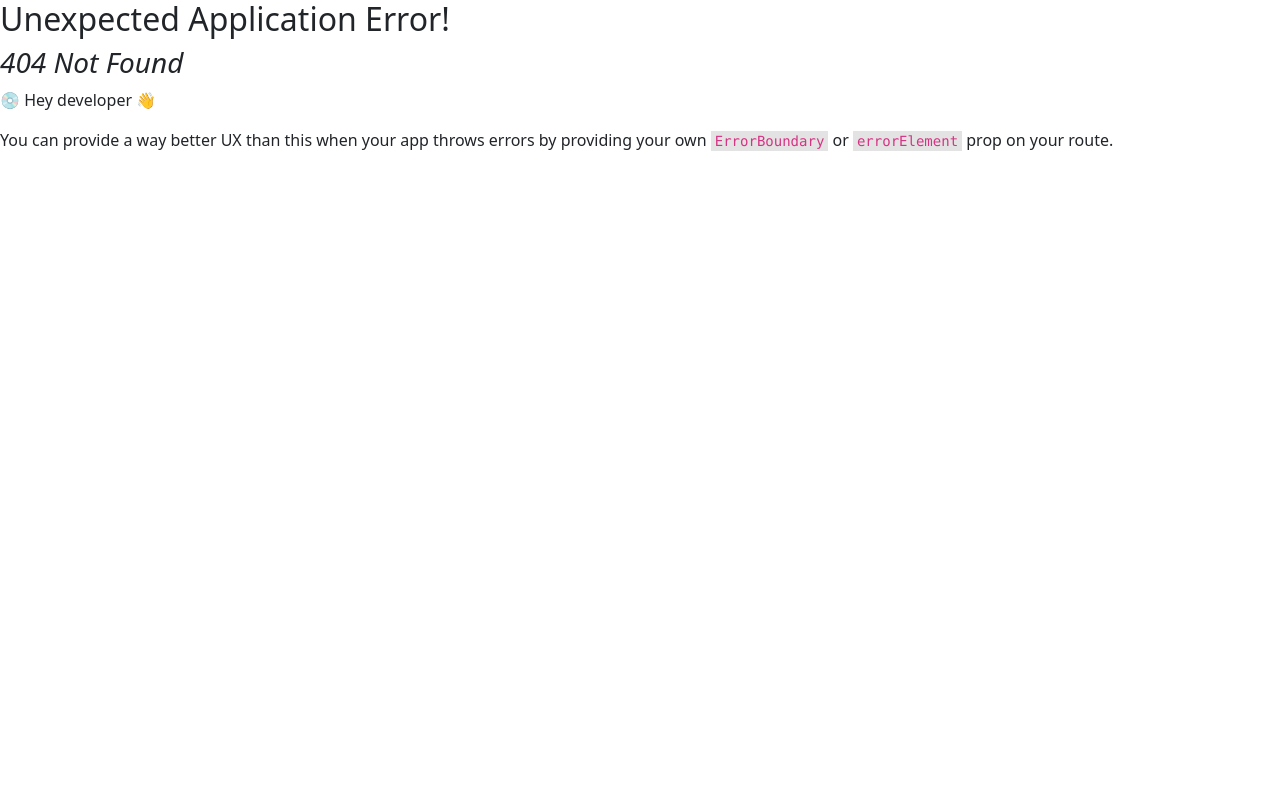
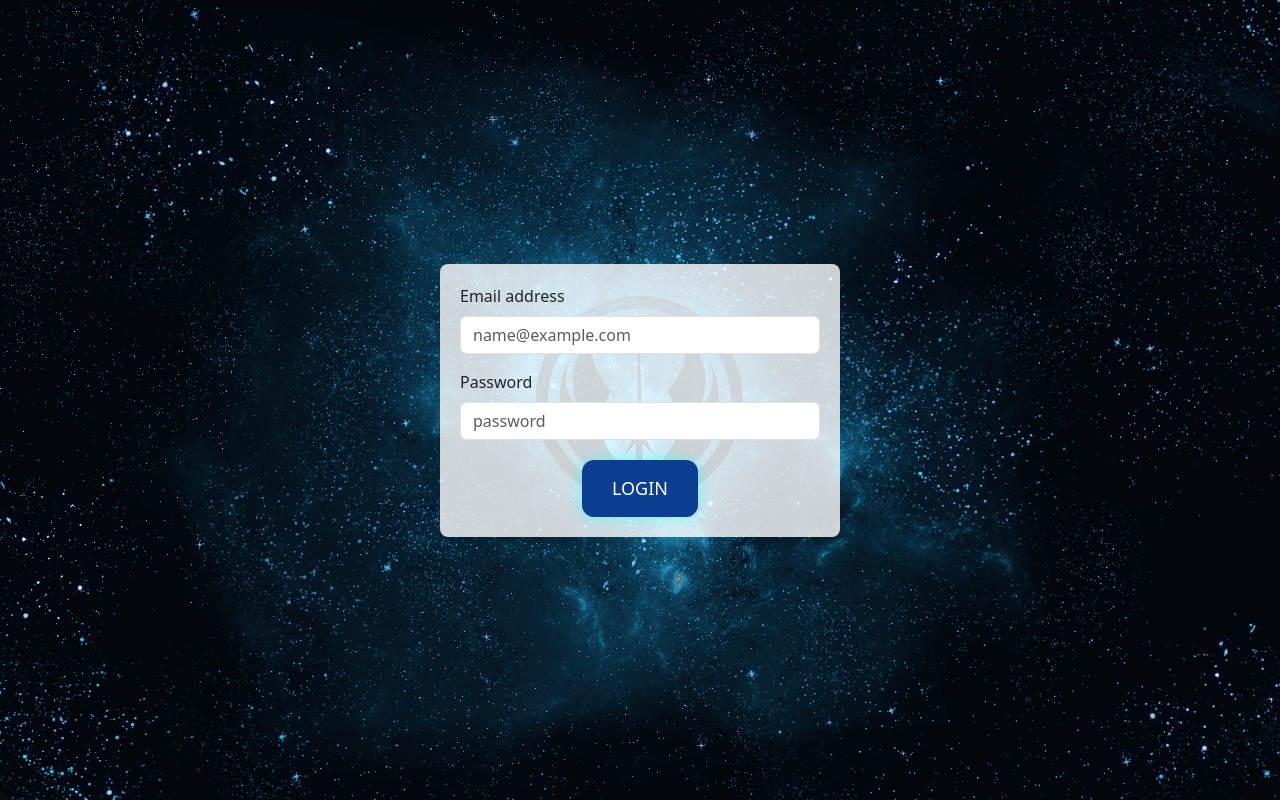
Before and after one commit to agustinsara/Porfolio, a React (Create React App) app: page /login in a window 1280 px wide. Before the commit this address had no page. Built offline with nearby package versions, Linux system fonts and the light colour scheme; a web font is replaced by a local one.

Commit message:
Login terminado

```diff
--- a/src/index.js
+++ b/src/index.js
@@ -1,33 +1,45 @@
-import React from 'react';
+import React, { useState } from 'react';
 import ReactDOM from 'react-dom/client';
-import App from './App';
-import styles from "../src/styles/styles.css";
 import reportWebVitals from './reportWebVitals';
 import Layout from './components/layout';
 import 'bootstrap/dist/css/bootstrap.min.css';
+import ProtectedRoute from './utils/ProtectedRoute';
 import {
   createBrowserRouter,
-    RouterProvider,
-  } from "react-router-dom";
+  RouterProvider,
+} from "react-router-dom";
 import Abm from './components/abm';
+import Login from './login/Login';
+
+const AppWrapper = () => {
+  const [isAuthenticated, setIsAuthenticated] = useState(false);
 
   const router = createBrowserRouter([
     {
       path: "/",
-      element: <div className='body'><Layout></Layout></div>,
+      element: <div className='body'><Layout /></div>,
     },
     {
-      path:"/abm",
-      element: <Abm></Abm>
-    }
+      path: "/abm",
+      element: (
+        <ProtectedRoute isAuthenticated={isAuthenticated}>
+          <Abm />
+        </ProtectedRoute>
+      ),
+    },
+    {
+      path: '/login',
+      element: <Login setIsAuthenticated={setIsAuthenticated} />,
+    },
   ]);
+
+  return <RouterProvider router={router} />;
+};
 
 ReactDOM.createRoot(document.getElementById("root")).render(
   <React.StrictMode>
-    <RouterProvider router={router} />
+    <AppWrapper />
   </React.StrictMode>
 );
-// If you want to start measuring performance in your app, pass a function
-// to log results (for example: reportWebVitals(console.log))
-// or send to an analytics endpoint. Learn more: https://bit.ly/CRA-vitals
+
 reportWebVitals();
--- /dev/null
+++ b/src/login/Login.jsx
@@ -0,0 +1,46 @@
+import React from 'react';
+import Form from 'react-bootstrap/Form';
+import '../styles/login.css'; // Asegúrate de que esta ruta sea correcta
+import { useNavigate } from 'react-router-dom';
+
+function Login({ setIsAuthenticated }) {
+    const navigate = useNavigate();
+
+    const handleSubmit = (e) => {
+        e.preventDefault();
+        const email = "agustindev@gmail.com";
+        const password = "QuelafuerzaTeAcompañe123";
+
+        const emailValue = e.target.elements.email.value;
+        const passValue = e.target.elements.password.value;
+
+        if (emailValue === email && passValue === password) {
+            setIsAuthenticated(true);
+            navigate('/abm');
+        } else {
+            alert("Email o contraseña incorrectos");
+        }
+    }
+
+    return (
+        <div className='login-container'>
+            <Form onSubmit={handleSubmit}>
+                <Form.Group className="mb-3" controlId="email">
+                    <Form.Label>Email address</Form.Label>
+                    <Form.Control type="email" placeholder="name@example.com" name="email" />
+                </Form.Group>
+                <Form.Group className="mb-3" controlId="password">
+                    <Form.Label>Password</Form.Label>
+                    <Form.Control type="password" placeholder="password" name="password" />
+                </Form.Group>
+                <div className="holocron-button-container">
+                    <button type="submit" className="holocron-login-button">
+                        <span className="button-text">Login</span>
+                    </button>
+                </div>
+            </Form>
+        </div>
+    );
+}
+
+export default Login;
--- /dev/null
+++ b/src/styles/login.css
@@ -0,0 +1,66 @@
+.login-container {
+    background-image: url("../assets/fondoLogin.webp");
+    background-size: cover;
+    background-position: center;
+    height: 100vh;
+    display: flex;
+    justify-content: center;
+    align-items: center;
+    position: relative;
+}
+
+form {
+    background: rgba(255, 255, 255, 0.8);
+    padding: 20px;
+    border-radius: 8px;
+    box-shadow: 0 4px 8px rgba(0, 0, 0, 0.1);
+    width: 400px;
+}
+
+.holocron-button-container {
+    display: flex;
+    justify-content: center;
+    margin-top: 20px;
+}
+
+.holocron-login-button {
+    background: #0b3d91;
+    color: #fff;
+    border: none;
+    padding: 15px 30px;
+    font-size: 18px;
+    cursor: pointer;
+    border-radius: 12px;
+    overflow: hidden;
+    position: relative;
+    transition: transform 0.3s ease, box-shadow 0.3s ease;
+    text-transform: uppercase;
+    box-shadow: 0 0 15px rgba(0, 255, 255, 0.5);
+}
+
+.holocron-login-button:hover {
+    transform: scale(1.05);
+    box-shadow: 0 0 30px rgba(0, 255, 255, 0.8);
+}
+
+.holocron-login-button::before {
+    content: '';
+    position: absolute;
+    top: 50%;
+    left: 50%;
+    width: 300%;
+    height: 300%;
+    background: radial-gradient(circle, rgba(0, 255, 255, 0.3), transparent 60%);
+    transform: translate(-50%, -50%);
+    transition: opacity 0.6s ease-in-out;
+    opacity: 0;
+}
+
+.holocron-login-button:hover::before {
+    opacity: 1;
+}
+
+.button-text {
+    position: relative;
+    z-index: 1;
+}
--- /dev/null
+++ b/src/utils/ProtectedRoute.js
@@ -0,0 +1,7 @@
+import React from 'react';
+import { Navigate } from 'react-router-dom';
+const ProtectedRoute = ({ children, isAuthenticated }) => {
+    return isAuthenticated ? children : <Navigate to="/Login" />;
+  };
+
+  export default ProtectedRoute;
```
Also changed, not shown: src/assets/fondoLogin.webp (added).
